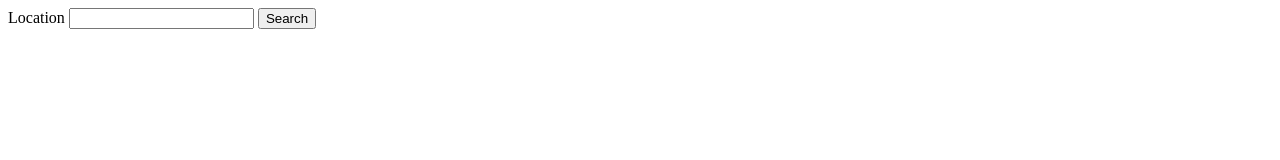
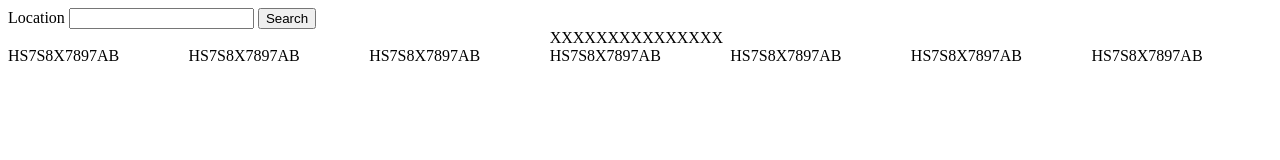
Before and after one commit to ForkEyeee/Weather-App, a website built with webpack: page src/template.html in a window 1280 px wide. Built offline with nearby package versions, Linux system fonts and the light colour scheme.

Commit message:
Refactored modules and added skeleton html/css

```diff
--- a/src/index.js
+++ b/src/index.js
@@ -1,4 +1,6 @@
 import './styles/main.css';
 import initializeEvents from './initializeEvents';
+import insertWeatherData from './modifyDOM';
+
 
 initializeEvents()
--- a/src/initializeEvents.js
+++ b/src/initializeEvents.js
@@ -1,9 +1,11 @@
 import processWeatherData from './processWeatherData';
 import getUserInput from './getUserInput';
+import insertWeatherData from './modifyDOM';
 
 const initializeEvents = () => {
   const { submitBtn } = getUserInput();
-  submitBtn.addEventListener('click', processWeatherData);
+  // submitBtn.addEventListener('click', processWeatherData);
+  submitBtn.addEventListener('click', insertWeatherData);
 };
 
 export default initializeEvents;
--- /dev/null
+++ b/src/modifyDOM.js
@@ -0,0 +1,16 @@
+import processWeatherData from './processWeatherData';
+
+async function insertWeatherData(event) {
+  event.preventDefault();
+  const currentWeatherDiv = document.getElementById('current-weather');
+  const response = await processWeatherData();
+  console.log(response);
+  const [x, y] = response.currentAvgTemp;
+  console.log(x);
+  console.log(y);
+  currentWeatherDiv.innerHTML = `${x.toString()} ${y.toString()}`;
+
+  // currentWeatherDiv.innerHTML = response;
+}
+
+export default insertWeatherData;
--- a/src/processWeatherData.js
+++ b/src/processWeatherData.js
@@ -1,11 +1,11 @@
 import fetchWeatherData from './fetchWeatherData';
 import getUserInput from './getUserInput';
 
-async function processWeatherData(event) {
+async function processWeatherData() {
   const { formInputValue } = getUserInput();
   let weatherData;
   if (formInputValue !== '') {
-    event.preventDefault();
+    // event.preventDefault();
     weatherData = await fetchWeatherData();
     weatherData = await weatherData.json();
     console.log(weatherData);
--- a/src/styles/main.css
+++ b/src/styles/main.css
@@ -0,0 +1,10 @@
+div#main-container {
+	display: grid;
+	grid-template-columns: repeat(7, 1fr);
+	/* grid-template-rows: repeat(7, 1fr); */
+}
+
+div#current-weather {
+	grid-column-start: 4;
+	grid-column-end: 8;
+}
--- a/src/template.html
+++ b/src/template.html
@@ -12,5 +12,15 @@
       <input type="text" name="location" id="input-location">
       <button id="search-btn">Search</button>
     </form>
+    <div id="main-container">
+      <div id="current-weather">XXXXXXXXXXXXXXX</div>
+      <div class="forecast-weather">HS7S8X7897AB</div>
+      <div class="forecast-weather">HS7S8X7897AB</div>
+      <div class="forecast-weather">HS7S8X7897AB</div>
+      <div class="forecast-weather">HS7S8X7897AB</div>
+      <div class="forecast-weather">HS7S8X7897AB</div>
+      <div class="forecast-weather">HS7S8X7897AB</div>
+      <div class="forecast-weather">HS7S8X7897AB</div>
+    </div>
   </body>
 </html>
```
